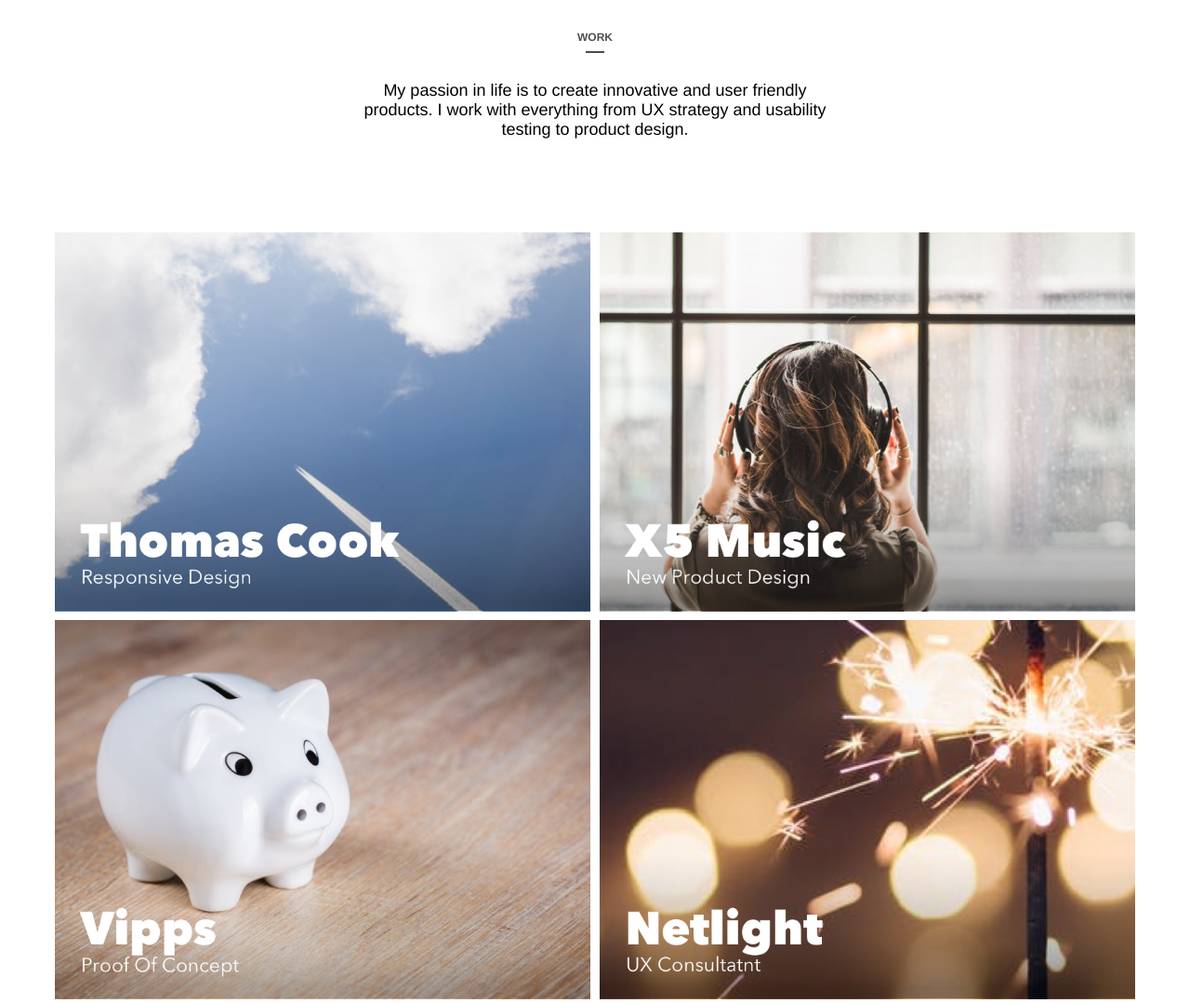
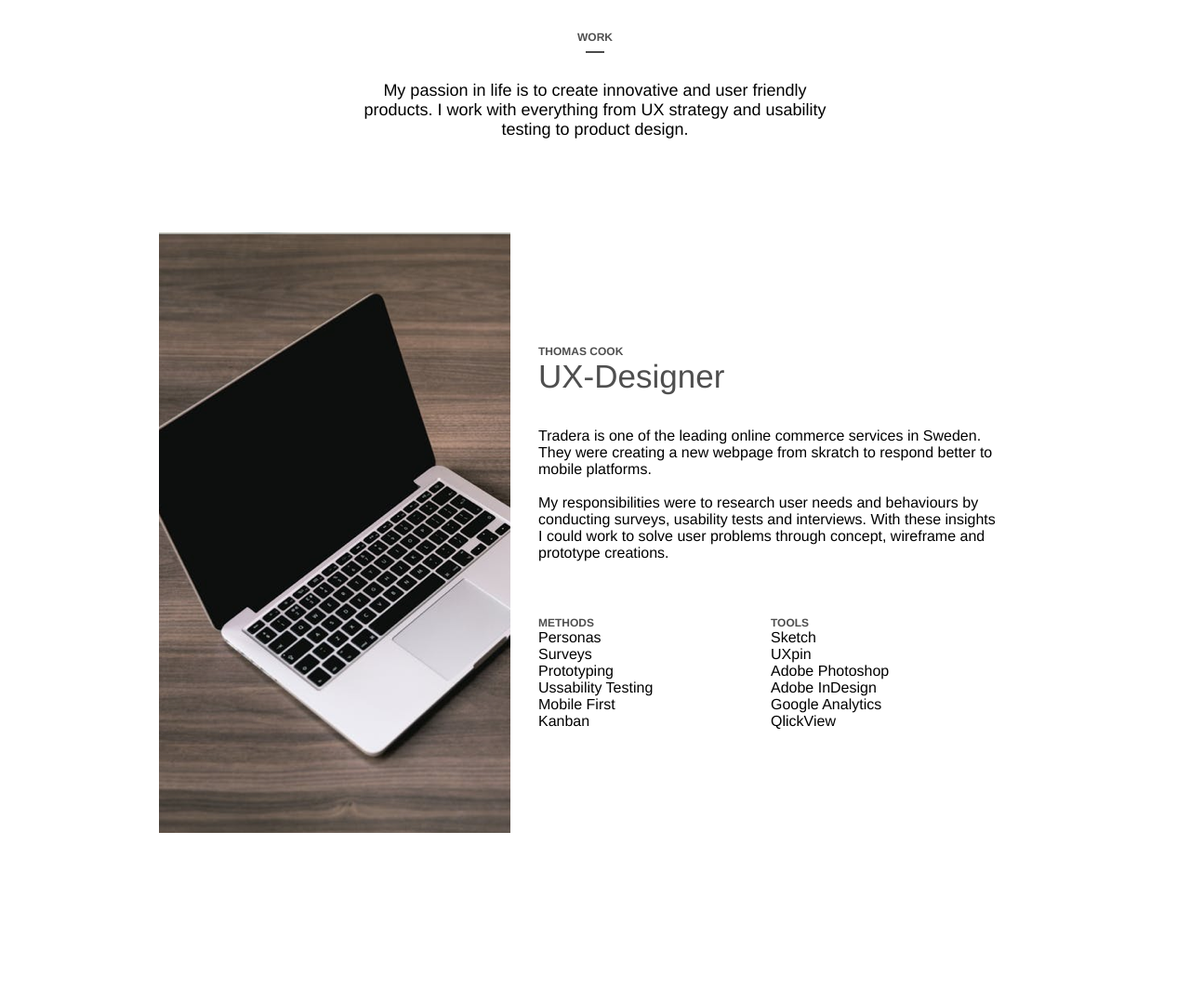
Before and after one commit to JosefineLindqvist/josefinelindqvist.github.io, a PHP site: page / in a window 1280 px wide. Shown: the part 817-1896 px from the top of the page at 93% size. Run offline with PHP 8.4, Linux system fonts and the light colour scheme; some libraries are stand-ins or nearby versions.

Commit message:
Change project

```diff
--- a/index.html
+++ b/index.html
@@ -49,9 +49,6 @@
 
     </div>
 
-<a id="myAnchor" name="myAnchor"></a>
-
-
     <div id="projects"></div>
 
     <h1>Work</h1>
@@ -60,6 +57,87 @@
         My passion in life is to create innovative and user friendly products. I work with everything from UX strategy and
         usability testing to product design.
     </div>
+
+    <div class="projects">
+        <img src="desc/tc.png">
+        <div class="right_content">
+            <h2>Thomas Cook</h2>
+            <h3>UX-Designer</h3>
+            <div class="desc_text">
+                Tradera is one of the leading online commerce services in Sweden. They were creating a new webpage from
+                skratch to respond better to mobile platforms.<br><br>
+                My responsibilities were to research user needs and behaviours by conducting surveys, usability tests and
+                interviews. With these insights I could work to solve user problems through concept, wireframe and prototype
+                creations.
+            </div>
+            <div>
+                <div class="methods">
+                    <h2>Methods</h2>
+                    Personas<br>
+                    Surveys<br>
+                    Prototyping <br>
+                    Ussability Testing<br>
+                    Mobile First<br>
+                    Kanban<br>
+                </div>
+                <div class="tools">
+                    <h2>Tools</h2>
+                    Sketch<br>
+                    UXpin<br>
+                    Adobe Photoshop<br>
+                    Adobe InDesign<br>
+                    Google Analytics<br>
+                    QlickView<br>
+                </div>
+             </div>
+        </div>
+    </div>
+
+
+    <div class="projects">
+        <div class="right_content">
+            <h2>Tradera</h2>
+            <h3>UX-Designer</h3>
+            <div class="desc_text">
+                Tradera is one of the leading online commerce services in Sweden. They were creating a new webpage from
+                skratch to respond better to mobile platforms.<br><br>
+                My responsibilities were to research user needs and behaviours by conducting surveys, usability tests and
+                interviews. With these insights I could work to solve user problems through concept, wireframe and prototype
+                creations.
+            </div>
+            <div>
+                <div class="methods">
+                    <h2>Methods</h2>
+                    Personas<br>
+                    Surveys<br>
+                    Prototyping <br>
+                    Ussability Testing<br>
+                    Mobile First<br>
+                    Kanban<br>
+                </div>
+                <div class="tools">
+                    <h2>Tools</h2>
+                    Sketch<br>
+                    UXpin<br>
+                    Adobe Photoshop<br>
+                    Adobe InDesign<br>
+                    Google Analytics<br>
+                    QlickView<br>
+                </div>
+            </div>
+        </div>
+        <img src="desc/tradera.png">
+    </div>
+
+
+
+
+
+
+
+
+
+
 
 
 
--- a/portfolio.css
+++ b/portfolio.css
@@ -18,6 +18,22 @@ h1 {
     text-transform: uppercase;
     font-weight: 700;
     text-align: center;}
+
+h2 {
+    font-size: 12px;
+    color: #4F4F4F;
+    text-transform: uppercase;
+    font-weight: 700;
+    margin-bottom: 0;
+}
+
+h3{
+    font-size: 35px;
+    color: #4F4F4F;
+    font-weight: 300;
+    margin-top: 0;
+
+}
 
 
 
@@ -96,9 +112,24 @@ h1 {
      display: flex;
      justify-content: center;
      align-items: center;
-     margin-bottom: 5px;
+     margin-bottom: 200px;
 
  }
+
+.right_content {
+
+    margin-left: 30px;
+    margin-right: 30px;
+
+}
+
+.desc_text {
+    width: 500px;
+    margin: auto;
+    margin-bottom: 50px;
+}
+
+
 
 .box2 {
     position: relative;
@@ -199,21 +178,7 @@ h1 {
 }
 
 
-}
 
-h2 {
-    margin-top: 20px;
-    margin-bottom: 0px;
-    font-size: 16px;
-    text-align: center;
-    color: #9B9B9B;
-}
-
-h3 {text-transform: uppercase;
-    font-size: 20px;
-    margin-top: 20px;
-    margin-bottom: 0px;
-}
 
 .methods {
     width: 50%;
```
Also changed, not shown: other parts of portfolio.css (+0 -52 lines), desc/tc.png (added), desc/tradera.png (added). Lines whose indentation alone changed are shown as unchanged.
